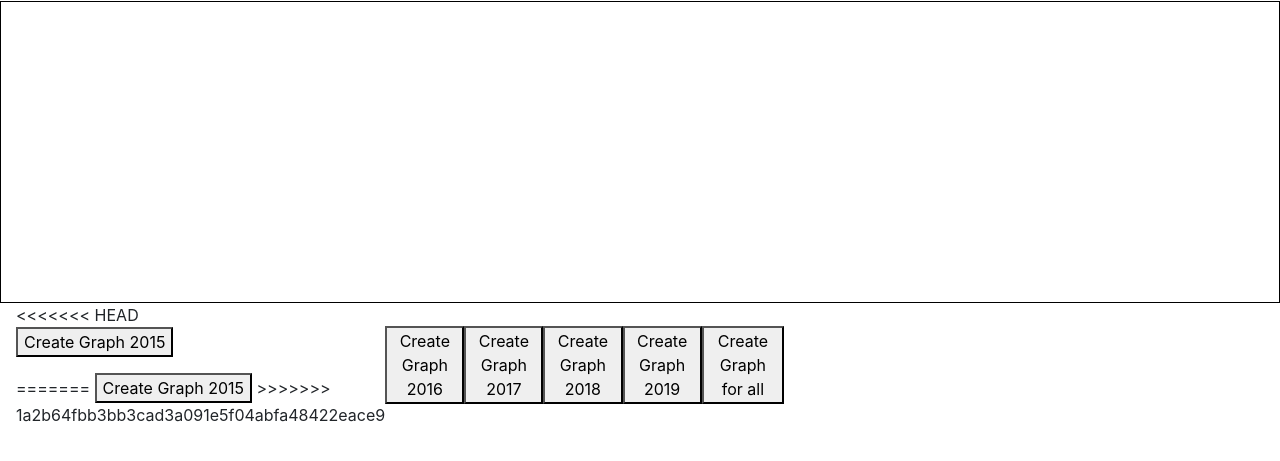
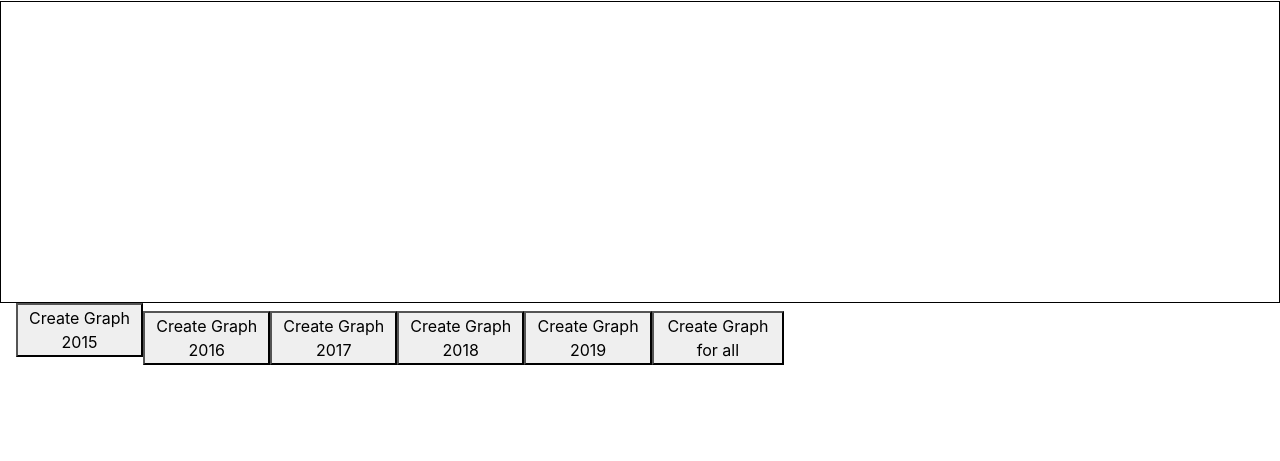
Before and after one commit to cbradle20/finalProject, a website: page public/index.html in a window 1280 px wide. Shown: the part 121-582 px from the top of the page. Drawn offline with nearby package versions, Linux system fonts and the light colour scheme.

Commit message:
Update index.html

```diff
--- a/public/index.html
+++ b/public/index.html
@@ -42,13 +42,9 @@
             <body>
         <ul class = "flex-inner">
             <li>
-<<<<<<< HEAD
               <form>
             <button type = "submit" id="button-2015">Create Graph 2015</button>
               </form>
-=======
-            <button type = "submit" id = "button-2015">Create Graph 2015</button>
->>>>>>> 1a2b64fbb3bb3cad3a091e5f04abfa48422eace9
             </li>
             <li>
             <button type = "submit" id = "button-2016"> Create Graph 2016</button>
```
